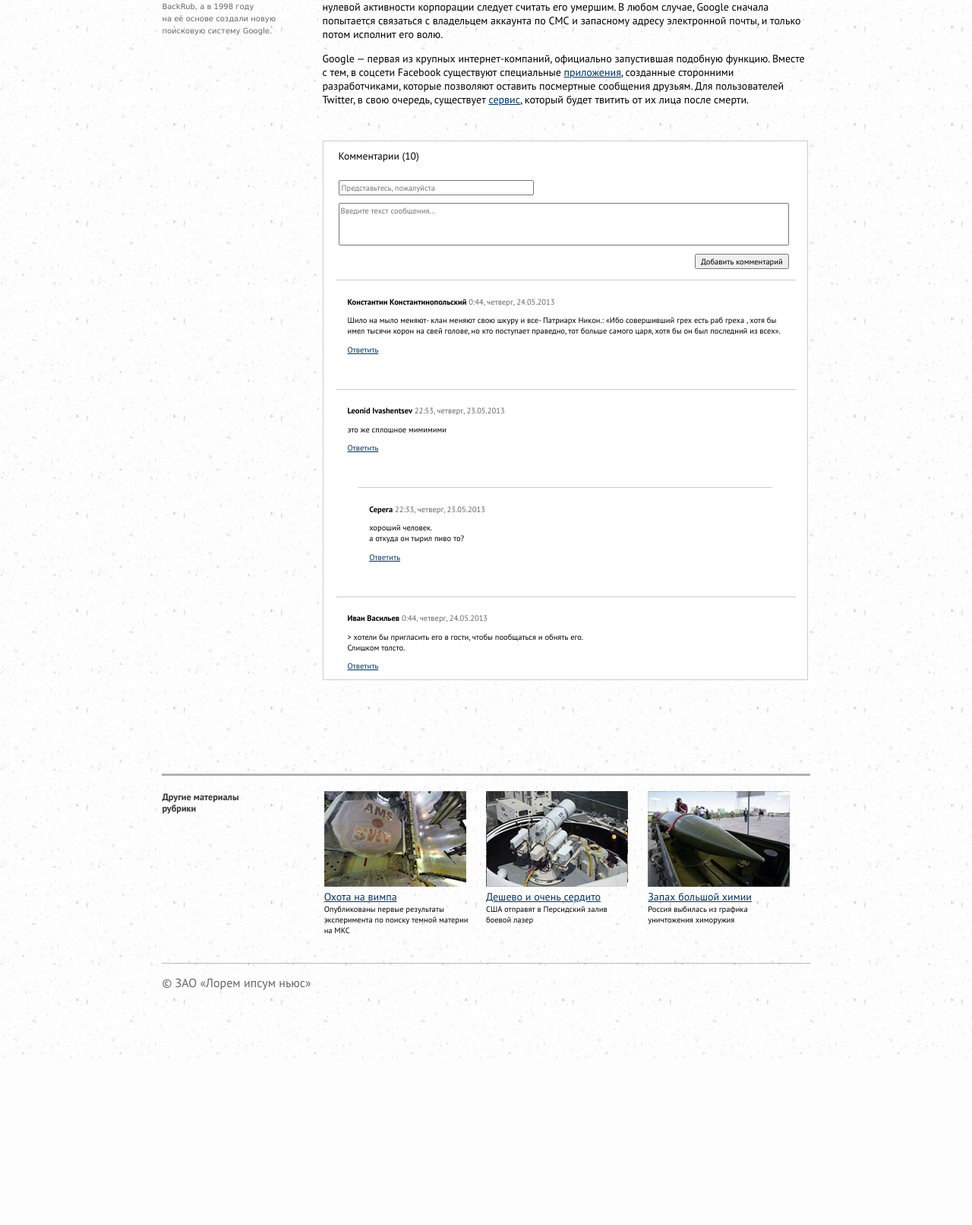
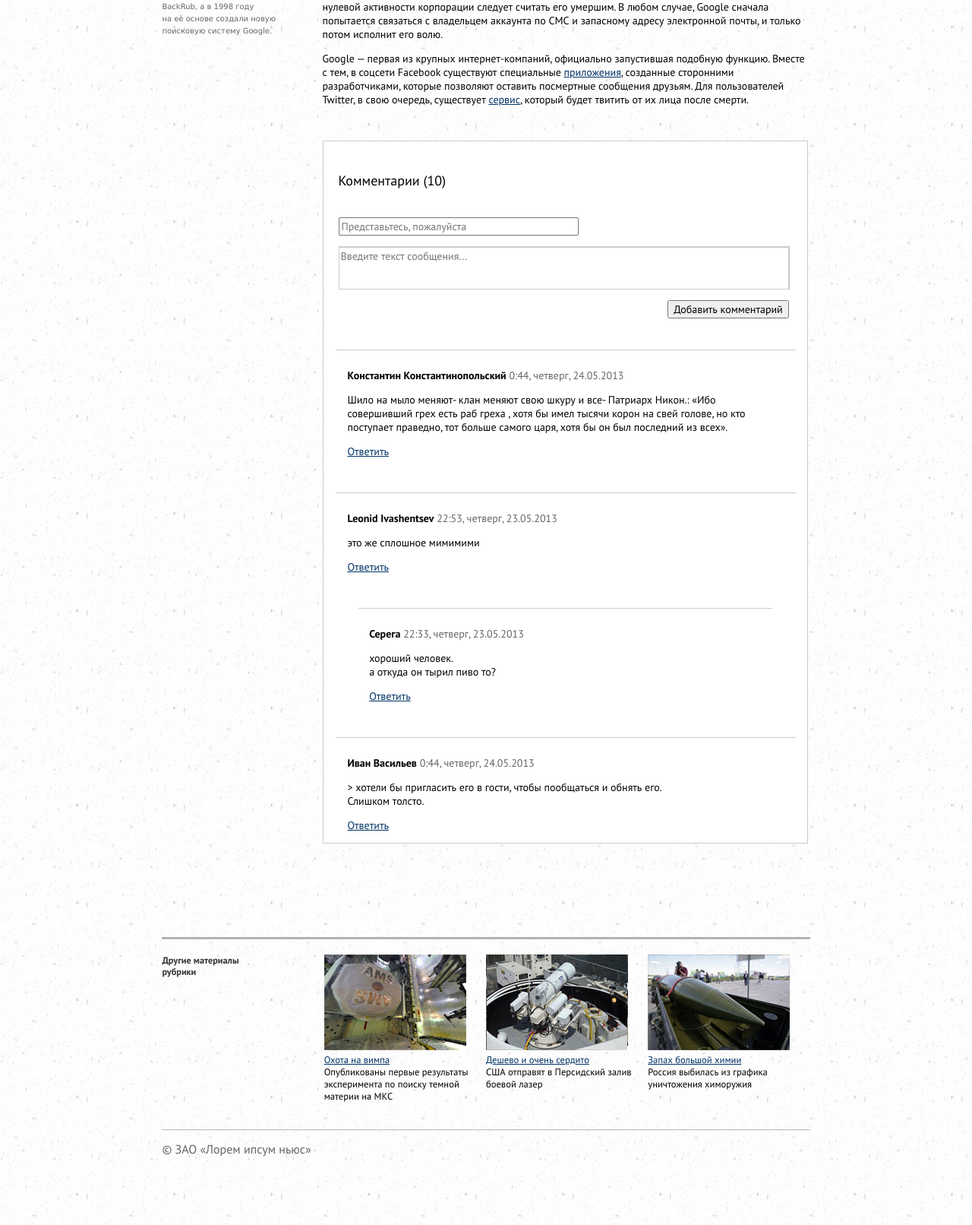
Before and after one commit to SVolnaya/homework, a PHP site: page /news/news_1.htm in a window 1280 px wide. Shown: the part 438-2050 px from the top of the page at 76% size. Before the commit the page ends 1831 px from the top, so only its background shows below. Run offline with PHP 8.4, Linux system fonts and the light colour scheme; some libraries are stand-ins or nearby versions.

Commit message:
приближопельный вариант

```diff
--- a/hw_1/css/main.css
+++ b/hw_1/css/main.css
@@ -160,7 +160,7 @@ p {
 
 form {
     display: block;
-    margin-top: 0em;
+    margin-top: 0;
 }
 
 .login-form input {
@@ -199,7 +199,7 @@ background: -webkit-linear-gradient(top, rgba(252,255,244,1) 0%,rgba(223,229,215
 background: -o-linear-gradient(top, rgba(252,255,244,1) 0%,rgba(223,229,215,1) 40%,rgba(179,190,173,1) 100%); /* Opera 11.10+ */
 background: -ms-linear-gradient(top, rgba(252,255,244,1) 0%,rgba(223,229,215,1) 40%,rgba(179,190,173,1) 100%); /* IE10+ */
 background: linear-gradient(to bottom, rgba(252,255,244,1) 0%,rgba(223,229,215,1) 40%,rgba(179,190,173,1) 100%); /* W3C */
-filter: progid:DXImageTransform.Microsoft.gradient( startColorstr='#fcfff4', endColorstr='#b3bead',GradientType=0 ); /* IE6-9 */
+filter: progid: DXImageTransform.Microsoft.gradient( startColorstr='#fcfff4', endColorstr='#b3bead',GradientType=0 ); /* IE6-9 */
 
     position: absolute;
     overflow: hidden;
@@ -303,13 +303,12 @@ section {
     }
 
     section p {
-        font-size: 0.75em; /*12/16*/
+        font-size: 0.9em;
         margin: 0;
         padding: 0;
     }
 /*------------------------------------------ comments --------------------------------- */
 .comments{
-    font: 0.75em "PT Sans", sans-serif;  /*12/16*/
     border: 1px solid #ccc;
     background-color:#fff;
     margin: 45px 0;
@@ -317,7 +316,7 @@ section {
 
 .comments-all{
     font: 1.125em 'PT Sans', sans-serif; /*18/16*/
-    margin: 30 0 30 0px;
+    margin: 30px 0px 30px 0px;
     padding:10px 20px;
     height:20px;
 }
@@ -325,7 +324,10 @@ section {
 textarea{
     width: 95%;
     height: 50px;
-    border: 2px 2px 1px 1px solid #ccc;
+    border-top: 2px solid #ccc;
+    border-right: 2px solid #ccc;
+    border-bottom: 1px solid #ccc;
+    border-left: 1px solid #ccc;
     resize:none;
 }
 
@@ -334,7 +336,8 @@ textarea:focus{
 }
 
 #editor {
-    padding-left: 20px;
+    padding: 0 0 20px 20px;
+
 }
 
 .comments-fake{
@@ -355,7 +358,7 @@ time{
 
 .error{
     color: #f00;
-    font: bold 1em "PT Sans", sans-serif; ;
+    font: bold 1em "PT Sans", sans-serif;
 }
 
 
--- a/hw_1/index.htm
+++ b/hw_1/index.htm
@@ -6,8 +6,12 @@
     <link href='http://fonts.googleapis.com/css?family=PT+Sans:400,700,400italic|PT+Serif:400,700&subset=cyrillic' rel='stylesheet' type='text/css'>
     <link rel="stylesheet" type="text/css" href="css/normalize.css">
     <link rel="stylesheet" type="text/css" href="css/main.css">
+
     <!---  <link rel="stylesheet/less" type="text/css" href="css/styles.less">
-     <script src="js/less.js" type="text/javascript"></script> -->
+     <script src="js/less.js" type="text/javascript"></script>
+
+     гадский less так и не поддался.. или я криворук(
+      -->
 
      <script type="text/javascript" src="js/login.js"></script>
  </head>
--- a/hw_1/news/news_1.htm
+++ b/hw_1/news/news_1.htm
@@ -8,10 +8,10 @@
     <link rel="stylesheet" type="text/css" href="../css/main.css">
 
     <!---  <link rel="stylesheet/less" type="text/css" href="../css/styles.less">
-     <script src="../js/less.js" type="text/javascript"></script> -->
+     <script type="text/javascript" src="../js/less.js"></script> -->
     <script type="text/javascript" src="https://ajax.googleapis.com/ajax/libs/jquery/1.8.1/jquery.min.js"></script>
+</head>
 
-</head>
 <body>
 <div class="site-container">
     <header class="site-header">
@@ -46,6 +46,7 @@
                     <p>При желании пользователь может указать, что все его данные должны быть удалены после смерти. При настройке функции он&nbsp;должен указать, через сколько месяцев (три, шесть, девять или двенадцать) нулевой активности корпорации следует считать его умершим. В&nbsp;любом случае, Google сначала попытается связаться с&nbsp;владельцем аккаунта по&nbsp;СМС и&nbsp;запасному адресу электронной почты, и&nbsp;только потом исполнит его волю.</p>
 
                     <p>Google&nbsp;&mdash; первая из&nbsp;крупных интернет-компаний, официально запустившая подобную функцию. Вместе с&nbsp;тем, в&nbsp;соцсети Facebook существуют специальные <a href="#">приложения</a>, созданные сторонними разработчиками, которые позволяют оставить посмертные сообщения друзьям. Для пользователей Twitter, в&nbsp;свою очередь, существует <a href="#">сервис</a>, который будет твитить от&nbsp;их&nbsp;лица после смерти.</p>
+
                     <div class="comments">
                         <div class="comments-all">Комментарии (10)</div>
                         <div id="editor">
@@ -54,28 +55,33 @@
                             <p><textarea placeholder="Введите текст сообщения..." name="comment"></textarea></p>
                             <p><input class="btn" type="submit" value="Добавить комментарий"></p>
                         </form>  </div>
+
                         <div class="comments-fake">
                             <p><strong>Константин Константинопольский</strong> <time>0:44, четверг, 24.05.2013</time></p>
                            <p>Шило на&nbsp;мыло меняют- клан меняют свою шкуру и&nbsp;все- Патриарх Никон.: &laquo;Ибо совершивший грех есть раб греха , хотя&nbsp;бы имел тысячи корон на&nbsp;свей голове, но&nbsp;кто поступает праведно, тот больше самого царя, хотя&nbsp;бы он&nbsp;был последний из&nbsp;всех&raquo;.</p>
                           <p><a href="#" class="c_form">Ответить</a></p>
                         </div>
+
                         <div class="comments-fake">
                             <p><strong>Leonid Ivashentsev</strong> <time>22:53, четверг, 23.05.2013</time></p>
                             <p>это же сплошное мимимими</p>
                             <p><a href="#" class="c_form">Ответить</a></p>
-                                <div class="comments-fake">
+
+                            <div class="comments-fake">
                                     <p><strong>Серега</strong> <time>22:33, четверг, 23.05.2013</time></p>
                                     <p>хороший человек.  <br>
                                         а откуда он тырил пиво то?</p>
                                     <p><a href="#" class="c_form">Ответить</a></p>
                                 </div>
                         </div>
+
                         <div class="comments-fake">
                             <p><strong>Иван Васильев</strong> <time>0:44, четверг, 24.05.2013</time></p>
                             <p> &gt; хотели&nbsp;бы пригласить его в&nbsp;гости, чтобы пообщаться и&nbsp;обнять его. <br>
                                 Слишком толсто.</p>
                             <p><a href="#" class="c_form">Ответить</a></p>
                         </div>
+
                     </div>
                 </article>
 
@@ -84,15 +90,15 @@
                     Другие материалы<br> рубрики
                 </section>
                 <section><img src="../images/2-1.jpg" alt="news">
-                    <a href="#">Охота на вимпа</a>
+                    <p> <a href="#">Охота на вимпа</a></p>
                     <p>Опубликованы первые результаты эксперимента по поиску темной материи на МКС</p>
                 </section>
                 <section><img src="../images/2-2.jpg" alt="news">
-                    <a href="#">Дешево и очень сердито</a>
+                    <p>   <a href="#">Дешево и очень сердито</a> </p>
                     <p>США отправят в Персидский залив боевой лазер</p>
                 </section>
                 <section><img src="../images/2-3.jpg" alt="news">
-                    <a href="#">Запах большой химии</a>
+                    <p> <a href="#">Запах большой химии</a> </p>
                     <p>Россия выбилась из графика уничтожения химоружия</p>
                 </section>
             </section>
@@ -101,25 +107,26 @@
         © ЗАО «Лорем ипсум ньюс»
         </footer>
 
-    <script>$('.c_form').on('click', function(){
-        $(this).prepend(
+    <!--подобие скрипта для ответа(((-->
+    <script>
+        $('.c_form').on('click', function(){
+        $(this).after(
                 $('#editor').clone()
         );
         return false;
-    })
+    });
     </script>
+
+    <!--проверяем ошибки-->
 
      <script>
          $(function(){
-
          var field = new Array("comment", "anon");
-
          $("form").submit(function() {
              var error=0;
              $("form").find(":input").each(function() {
                  for(var i=0;i<field.length;i++){
                      if($(this).attr("name")==field[i]){
-
                          if(!$(this).val()){
                              $(this).after('<p class="error">✖ Пожалуйста, заполние это поле</p>');
                              error=1;
@@ -127,7 +134,6 @@
                          else{
                              $(this).css( );
                          }
-
                      }
                  }
              })
```
